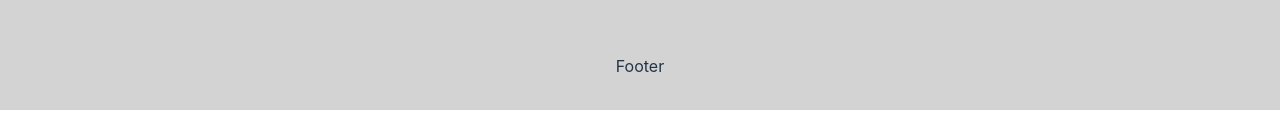
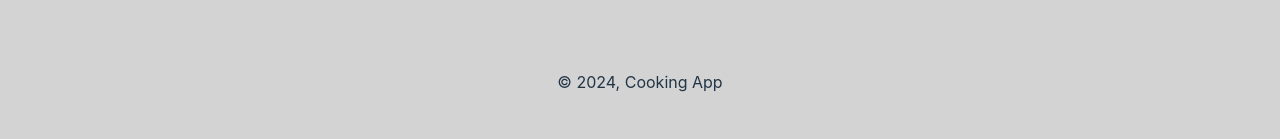
Before and after one commit to IvannaGotsova/CookingApp, a React (Vite) app: page / in a window 1280 px wide. Shown: the part 1316-1455 px from the top of the page. Before the commit the page ends 1426 px from the top, so only its background shows below. Built offline with nearby package versions, Linux system fonts and the light colour scheme.

Commit message:
Modified footer component

```diff
--- a/src/components/Footer.jsx
+++ b/src/components/Footer.jsx
@@ -1,6 +1,12 @@
+import styles from '../css/Body.module.css'
+
 function Footer () {
 
-    return "Footer"
+    return (
+        <p className={styles.footerStyle}>
+            &copy; {new Date().getFullYear()}, Cooking App
+        </p>
+    )
 
 }
 
```
